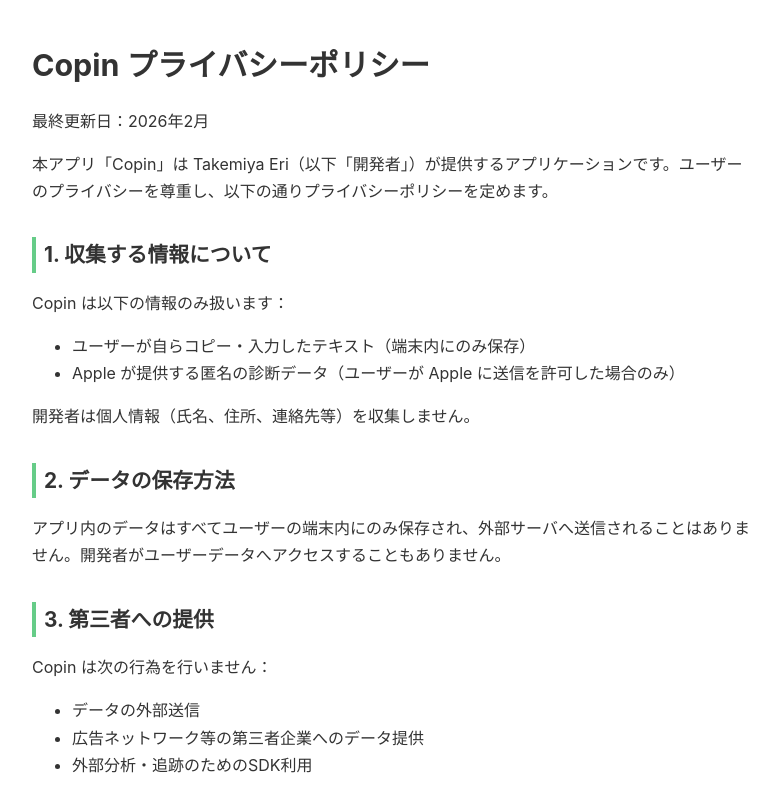
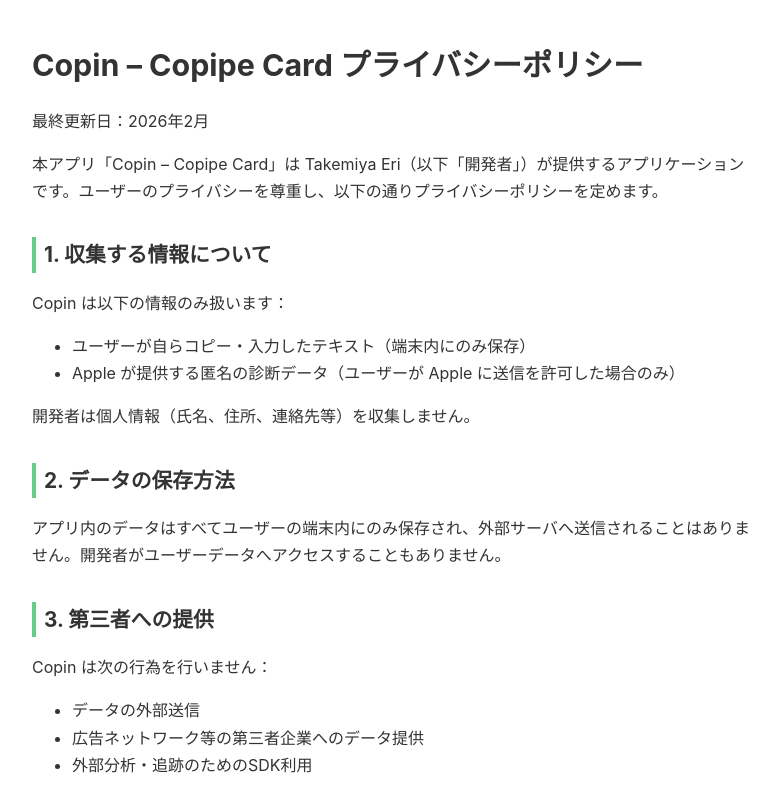
Before and after one commit to EriAIDesign/copin, a plain HTML site: page privacy.html in a window 1280 px wide. Shown: the top 800 px of the page, without its empty margins (248-1026 px from the left). Drawn offline with Linux system fonts and the light colour scheme.

Commit message:
Update app name in privacy policy header

```diff
--- a/privacy.html
+++ b/privacy.html
@@ -27,10 +27,10 @@
 </head>
 <body>
 
-<h1>Copin プライバシーポリシー</h1>
+<h1>Copin – Copipe Card プライバシーポリシー</h1>
 <p>最終更新日：2026年2月</p>
 
-<p>本アプリ「Copin」は Takemiya Eri（以下「開発者」）が提供するアプリケーションです。ユーザーのプライバシーを尊重し、以下の通りプライバシーポリシーを定めます。</p>
+<p>本アプリ「Copin – Copipe Card」は Takemiya Eri（以下「開発者」）が提供するアプリケーションです。ユーザーのプライバシーを尊重し、以下の通りプライバシーポリシーを定めます。</p>
 
 <h2>1. 収集する情報について</h2>
 <p>Copin は以下の情報のみ扱います：</p>
```
